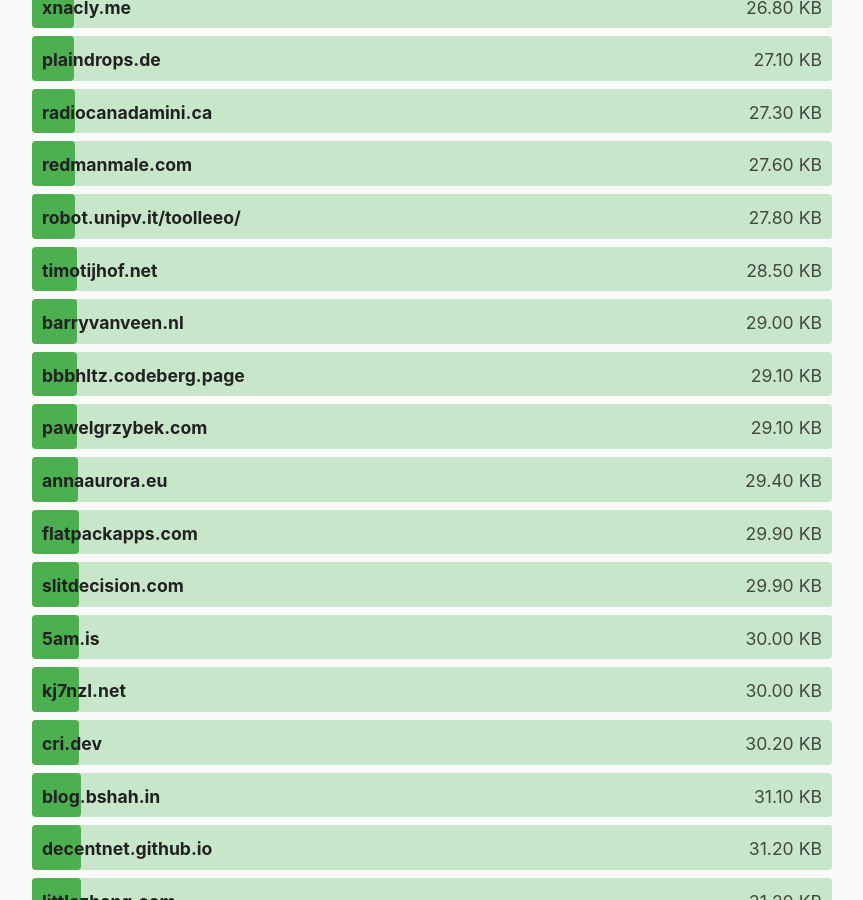
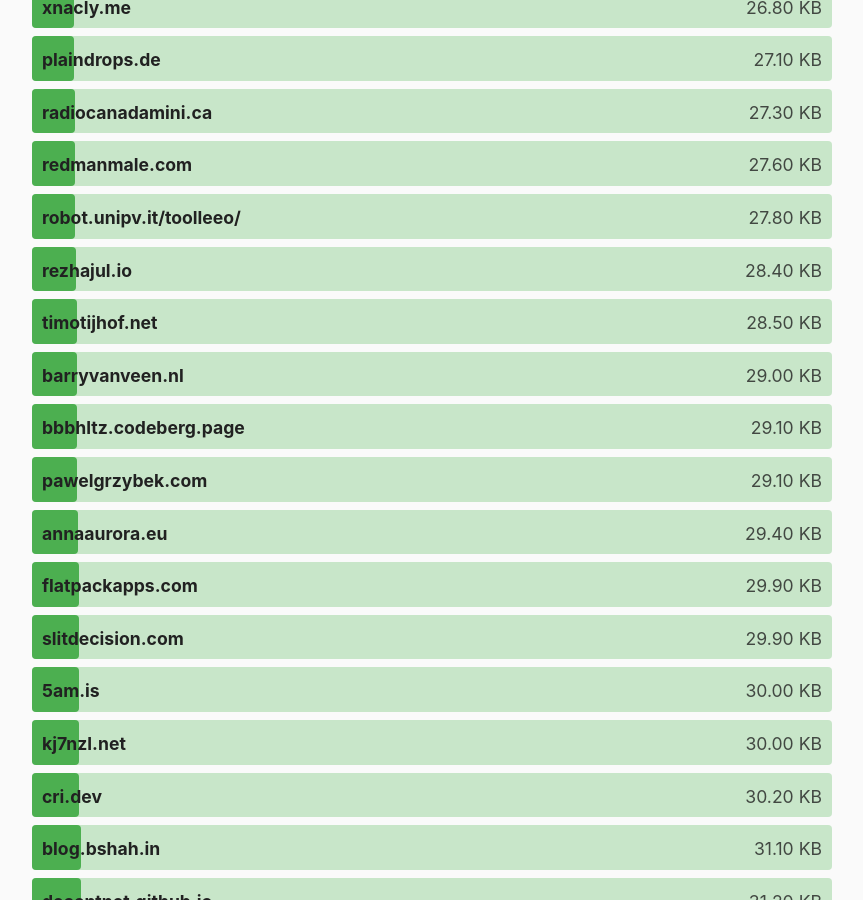
Before and after one commit to kevquirk/512kb.club, a Jekyll site: the page built from index.md, in a window 1280 px wide and 900 px high, scrolled down 9423 px. Shown: the whole window, without its empty margins (208-1071 px from the left). Built offline with Jekyll 4.4.1, drawn with Linux system fonts in a browser that asks for light colours.

Commit message:
Adding rezhajul.io

```diff
--- a/_data/sites.yml
+++ b/_data/sites.yml
@@ -2077,6 +2077,11 @@
   size: 444
   last_checked: 2022-04-10
 
+- domain: rezhajul.io
+  url: https://rezhajul.io/
+  size: 28.4
+  last_checked: 2023-01-13
+
 - domain: rhapsode.adrian.geek.nz
   url: http://rhapsode.adrian.geek.nz/
   size: 148
```
